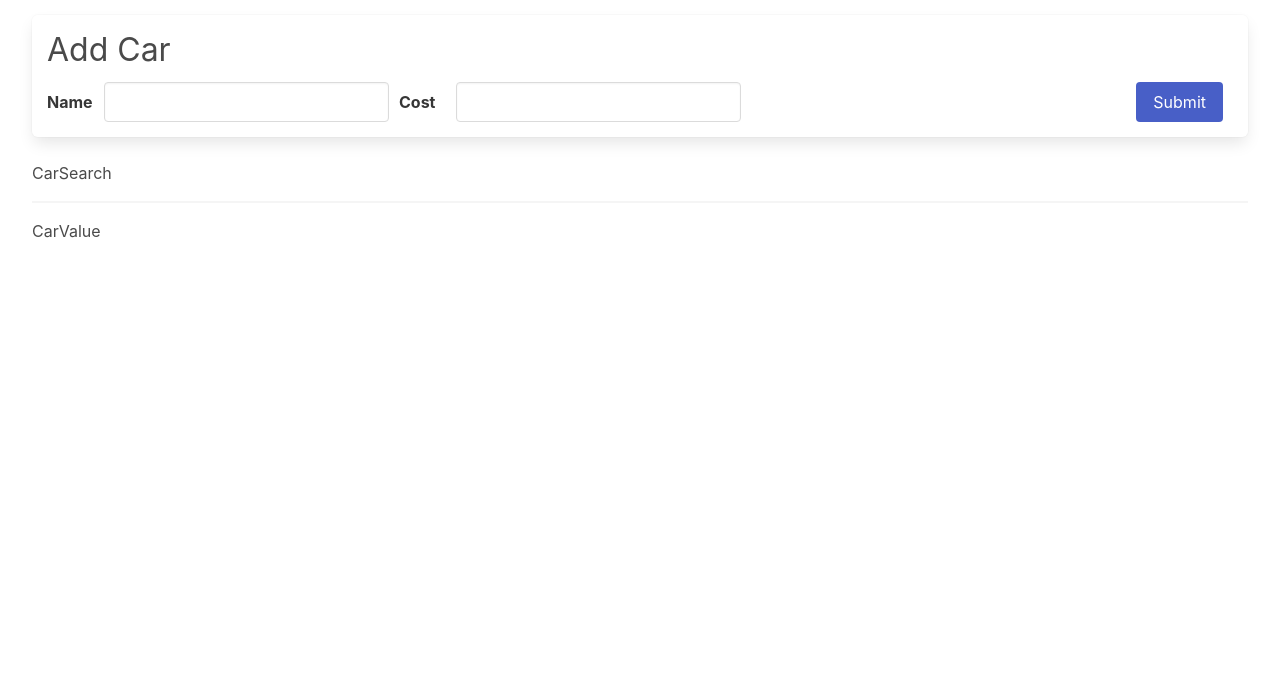
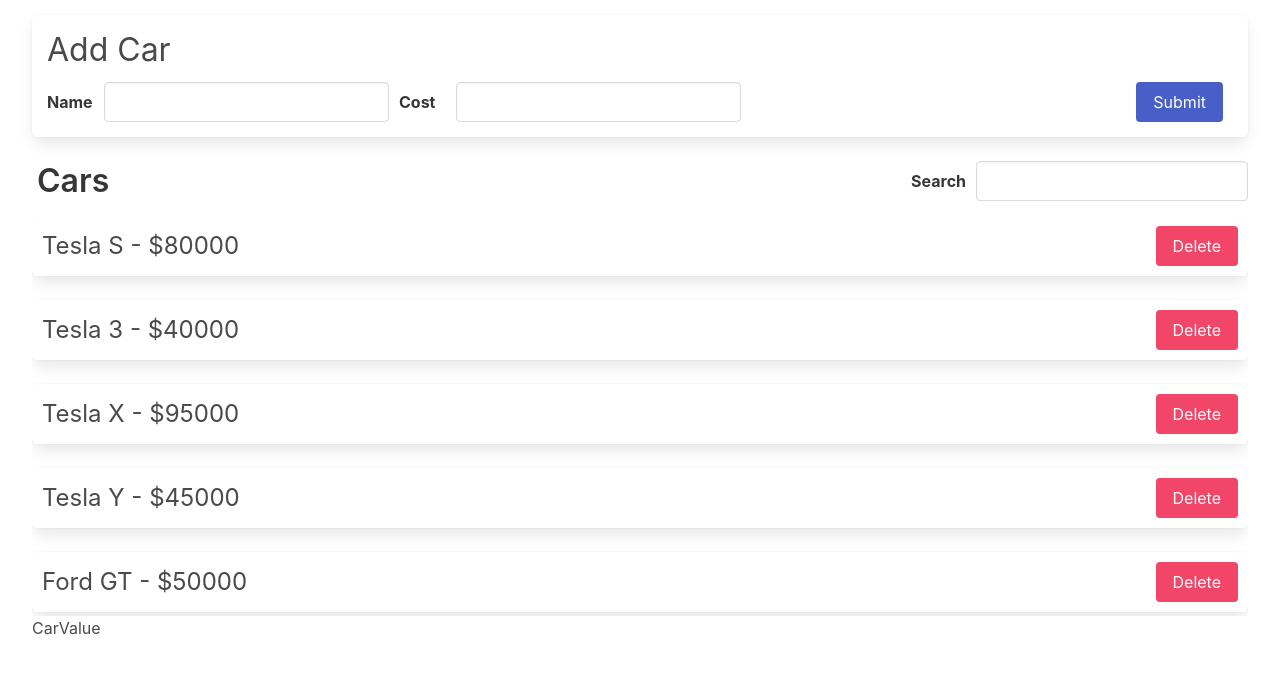
Before and after one commit to NitinNitinRaj/redux-cars, a React (Create React App) app: page / in a window 1280 px wide. Shown: the top 674 px of the page. Built offline with nearby package versions, Linux system fonts and the light colour scheme.

Commit message:
Changes to be committed: 	modified:   src/components/CarForm.js 	modified:   src/components/CarList.js 	modified:   src/components/CarSearch.js 	modified:   src/store/slices/carFormSlice.js 	modified:   src/store/slices/carsSlice.js 	modified:   src/styles.css

```diff
--- a/src/components/CarForm.js
+++ b/src/components/CarForm.js
@@ -19,7 +19,7 @@
 
   const handleSubmit = (e) => {
     e.preventDefault();
-    dispatch(addCar({ name, cost }));
+    name !== "" && cost > 0 && dispatch(addCar({ name, cost }));
   };
 
   return (
--- a/src/components/CarList.js
+++ b/src/components/CarList.js
@@ -3,15 +3,16 @@
 
 export default function CarList() {
   const dispatch = useDispatch();
-  const cars = useSelector((state) => {
-    return state.cars.data;
+  const { data, searchTerm } = useSelector((state) => {
+    return state.cars;
   });
 
   const handleCarDelete = (car) => {
     dispatch(removeCar(car));
   };
 
-  const renderedCarsList = cars.map((car) => {
+  const renderedCarsList = data.map((car) => {
+    if (car.name.toLowerCase().includes(searchTerm.toLowerCase())) {
       return (
         <div key={car.id} className="panel">
           <p className="">
@@ -25,6 +26,8 @@
           </button>
         </div>
       );
+    }
+    return null;
   });
 
   return (
--- a/src/components/CarSearch.js
+++ b/src/components/CarSearch.js
@@ -1,7 +1,25 @@
+import { useDispatch, useSelector } from "react-redux";
+import { changeCarSearch } from "../store";
+
 export default function CarSearch() {
+  const dispatch = useDispatch();
+  const searchTerm = useSelector((state) => state.cars.searchTerm);
+  const handleSearchTermChange = (e) => {
+    const { value } = e.target;
+    dispatch(changeCarSearch(value));
+  };
   return (
-    <div>
-      <h1>CarSearch</h1>
+    <div className="list-header">
+      <h3 className="title">Cars</h3>
+      <div className="search">
+        <label className="label">Search</label>
+        <input
+          className="input is-expanded"
+          type="text"
+          value={searchTerm}
+          onChange={handleSearchTermChange}
+        />
+      </div>
     </div>
   );
 }
--- a/src/store/slices/carFormSlice.js
+++ b/src/store/slices/carFormSlice.js
@@ -1,4 +1,5 @@
 import { createSlice } from "@reduxjs/toolkit";
+import { addCar } from "./carsSlice";
 
 const carFormSlice = createSlice({
   name: "carForm",
@@ -11,6 +12,11 @@
       state.cost = action.payload;
     },
   },
+  extraReducers(builder) {
+    builder.addCase(addCar, (state, payload) => {
+      return { name: "", cost: 0 };
+    });
+  },
 });
 
 export const { changeName, changeCost } = carFormSlice.actions;
--- a/src/store/slices/carsSlice.js
+++ b/src/store/slices/carsSlice.js
@@ -2,10 +2,20 @@
 
 const carsSlice = createSlice({
   name: "cars",
-  initialState: { searchCar: "", data: [] },
+  initialState: {
+    searchTerm: "",
+    data: [
+      { id: 1, name: "Tesla S", cost: 80000 },
+      { id: 2, name: "Tesla 3", cost: 40000 },
+      { id: 3, name: "Tesla X", cost: 95000 },
+      { id: 4, name: "Tesla Y", cost: 45000 },
+      { id: 5, name: "Ford GT", cost: 50000 },
+      { id: 6, name: "Tata Nexon", cost: 15000 },
+    ],
+  },
   reducers: {
     changeCarSearch(state, action) {
-      state.searchCar = action.payload;
+      state.searchTerm = action.payload;
     },
     addCar(state, action) {
       state.data.push({
--- a/src/styles.css
+++ b/src/styles.css
@@ -68,6 +68,8 @@
   flex-direction: row;
   justify-content: space-between;
   align-items: center;
+  margin-bottom: 15px;
+  padding-left: 5px;
 }
 
 .list-header h3.title {
```
Lines whose indentation alone changed are shown as unchanged.
